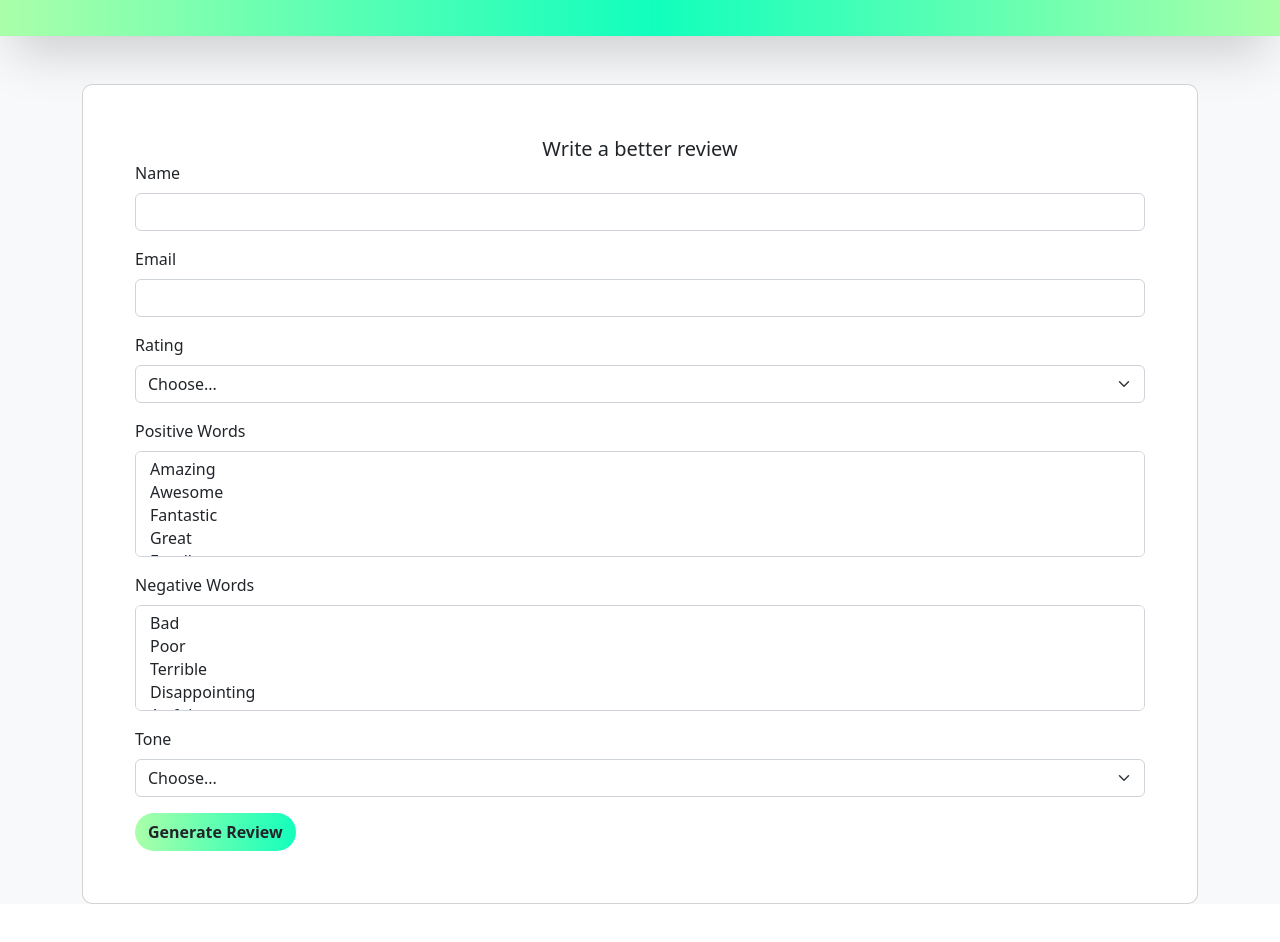
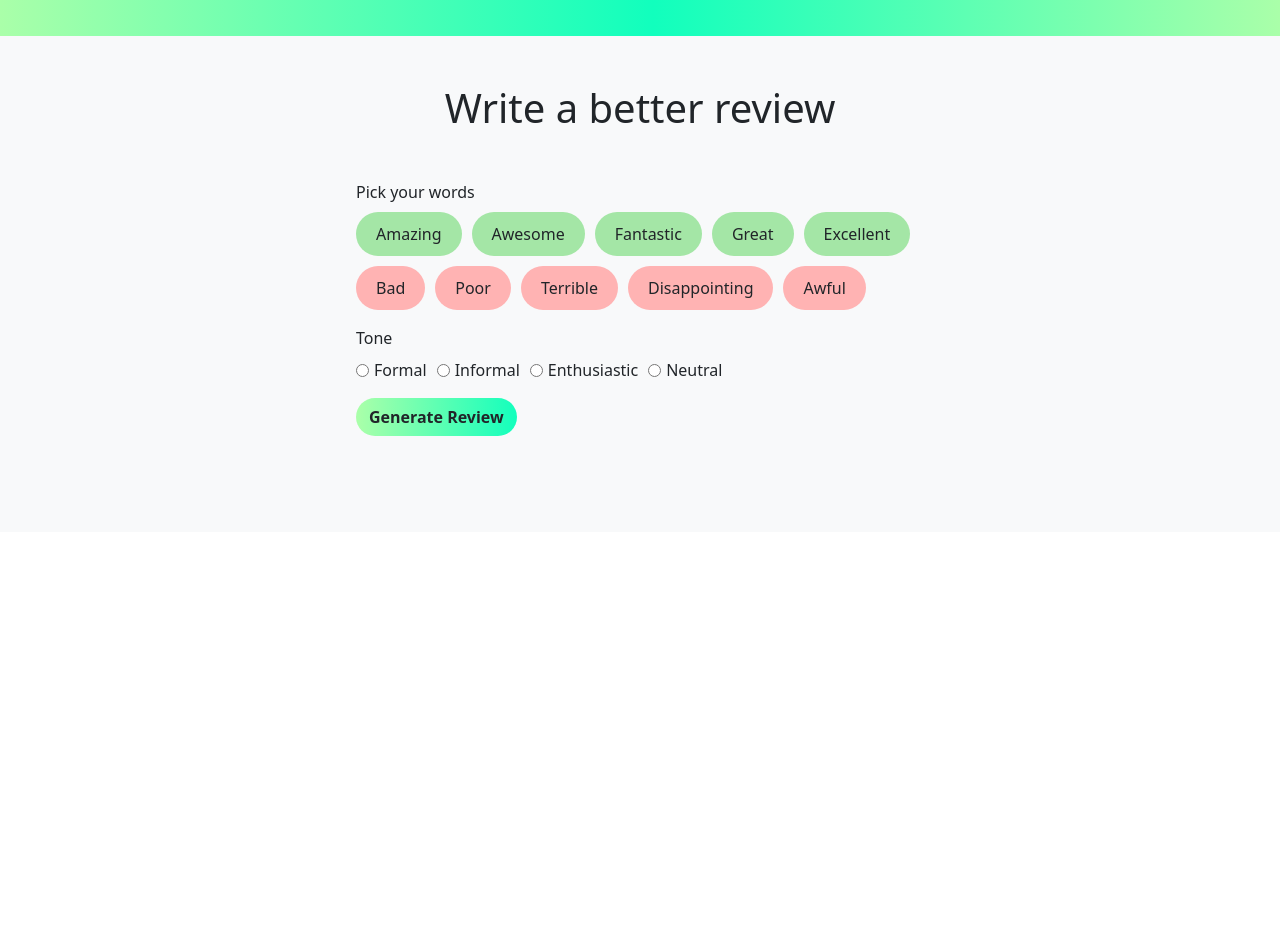
Before and after one commit to yohanJS/aira-app, a Vue app: page / in a window 1280 px wide. Shown: the part 820-1762 px from the top of the page. After the commit the page ends 1352 px from the top, so only its background shows below. Built offline with nearby package versions, Linux system fonts and the light colour scheme.

Commit message:
testing the form style

```diff
--- a/src/components/GenerateReviewSection.vue
+++ b/src/components/GenerateReviewSection.vue
@@ -1,57 +1,39 @@
 <template>
-  <div class="container my-5">
-    <div class="card mb-4">
-      <div class="card-body">
-        <h5 class="card-title">Write a better review</h5>
-        <form @submit.prevent="generateReview" class="text-start">
-          <div class="mb-3">
-            <label for="name" class="form-label">Name</label>
-            <input type="text" class="form-control" id="name" v-model="form.name" required>
+  <div class="container-fluid bg-light pt-5 pb-5">
+    <div class="row d-flex justify-content-center mb-4">
+      <div class="col-xs-12 col-md-6">
+        <h5 class="display-6">Write a better review</h5>
+        <form @submit.prevent="generateReview" class="p-4 text-start">
+          <div class="mb-3 pt-3">
+            <label class="form-label">Pick your words</label>
+            <div class="word-bubbles">
+              <div
+                v-for="word in words"
+                :key="word.value"
+                class="bubble"
+                :class="{'selected': selectedWords.includes(word.value), 'positive': word.type === 'positive', 'negative': word.type === 'negative'}"
+                @click="toggleWordSelection(word.value)"
+              >
+                {{ word.label }}
+              </div>
+            </div>
           </div>
           <div class="mb-3">
-            <label for="email" class="form-label">Email</label>
-            <input type="email" class="form-control" id="email" v-model="form.email" required>
+            <label class="form-label">Tone</label>
+            <div class="radio-buttons">
+              <label>
+                <input type="radio" value="formal" v-model="form.tone"> Formal
+              </label>
+              <label>
+                <input type="radio" value="informal" v-model="form.tone"> Informal
+              </label>
+              <label>
+                <input type="radio" value="enthusiastic" v-model="form.tone"> Enthusiastic
+              </label>
+              <label>
+                <input type="radio" value="neutral" v-model="form.tone"> Neutral
+              </label>
             </div>
-          <div class="mb-3">
-            <label for="rating" class="form-label">Rating</label>
-            <select class="form-select" id="rating" v-model="form.rating" required>
-              <option selected disabled value="">Choose...</option>
-              <option value="5">5 - Excellent</option>
-              <option value="4">4 - Good</option>
-              <option value="3">3 - Average</option>
-              <option value="2">2 - Poor</option>
-              <option value="1">1 - Terrible</option>
-            </select>
-          </div>
-          <div class="mb-3">
-            <label for="positive-words" class="form-label">Positive Words</label>
-            <select class="form-select" id="positive-words" v-model="form.positiveWords" multiple>
-              <option value="amazing">Amazing</option>
-              <option value="awesome">Awesome</option>
-              <option value="fantastic">Fantastic</option>
-              <option value="great">Great</option>
-              <option value="excellent">Excellent</option>
-            </select>
-          </div>
-          <div class="mb-3">
-            <label for="negative-words" class="form-label">Negative Words</label>
-            <select class="form-select" id="negative-words" v-model="form.negativeWords" multiple>
-              <option value="bad">Bad</option>
-              <option value="poor">Poor</option>
-              <option value="terrible">Terrible</option>
-              <option value="disappointing">Disappointing</option>
-              <option value="awful">Awful</option>
-            </select>
-          </div>
-          <div class="mb-3">
-            <label for="tone" class="form-label">Tone</label>
-            <select class="form-select" id="tone" v-model="form.tone" required>
-              <option selected disabled value="">Choose...</option>
-              <option value="formal">Formal</option>
-              <option value="informal">Informal</option>
-              <option value="enthusiastic">Enthusiastic</option>
-              <option value="neutral">Neutral</option>
-            </select>
           </div>
           <button type="submit" class="btn rounded-pill btn-grad text-dark fw-bold m-0">Generate Review</button>
         </form>
@@ -70,37 +52,68 @@
 
 <style scoped>
 .btn-grad {
-            background-image: linear-gradient(to right, #AAFFA9 0%, #11FFBD  51%, #AAFFA9  100%);
+  background-image: linear-gradient(to right, #AAFFA9 0%, #11FFBD 51%, #AAFFA9 100%);
   text-align: center;
   transition: 0.5s;
   background-size: 200% auto;
 }
 
 .btn-grad:hover {
-            background-position: right center; /* change the direction of the change here */
+  background-position: right center;
   color: #fff;
   text-decoration: none;
+}
+
+.word-bubbles {
+  display: flex;
+  flex-wrap: wrap;
+  gap: 10px;
+}
+
+.bubble {
+  display: inline-block;
+  padding: 10px 20px;
+  border-radius: 50px;
+  background-color: #e0e0e0;
+  cursor: pointer;
+  transition: background-color 0.3s;
+}
+
+.bubble.positive {
+  background-color: #a4e6a6;
+}
+
+.bubble.negative {
+  background-color: #ffb3b3;
+}
+
+.bubble.selected {
+  background-image: linear-gradient(to right, #AAFFA9 0%, #11FFBD 51%, #AAFFA9 100%);
+  color: #fff;
+}
+
+.bubble:hover {
+  background-color: #c0c0c0;
+}
+
+.radio-buttons {
+  display: flex;
+  gap: 10px;
+}
+
+.radio-buttons label {
+  display: flex;
+  align-items: center;
+  cursor: pointer;
+}
+
+.radio-buttons input[type="radio"] {
+  margin-right: 5px;
 }
 
 .reviews {
   max-height: 400px;
   overflow-y: auto;
-}
-
-.card {
-  border-radius: 10px;
-}
-
-.card-body {
-  padding: 20px;
-}
-
-.card-title {
-  margin-bottom: 0;
-}
-
-.card-subtitle {
-  margin-top: 5px;
 }
 </style>
 
@@ -112,21 +125,36 @@ export default {
         name: '',
         email: '',
         rating: '',
-        positiveWords: [],
-        negativeWords: [],
         tone: ''
       },
       generatedReview: '',
-      reviews: [
-        { id: 1, name: 'John Doe', email: 'john@example.com', rating: 5, text: 'Excellent product!' },
-        { id: 2, name: 'Jane Smith', email: 'jane@example.com', rating: 4, text: 'Very good, will recommend!' }
-      ]
+      words: [
+        { value: 'amazing', label: 'Amazing', type: 'positive' },
+        { value: 'awesome', label: 'Awesome', type: 'positive' },
+        { value: 'fantastic', label: 'Fantastic', type: 'positive' },
+        { value: 'great', label: 'Great', type: 'positive' },
+        { value: 'excellent', label: 'Excellent', type: 'positive' },
+        { value: 'bad', label: 'Bad', type: 'negative' },
+        { value: 'poor', label: 'Poor', type: 'negative' },
+        { value: 'terrible', label: 'Terrible', type: 'negative' },
+        { value: 'disappointing', label: 'Disappointing', type: 'negative' },
+        { value: 'awful', label: 'Awful', type: 'negative' }
+      ],
+      selectedWords: []
     };
   },
   methods: {
+    toggleWordSelection(wordValue) {
+      if (this.selectedWords.includes(wordValue)) {
+        this.selectedWords = this.selectedWords.filter(word => word !== wordValue);
+      } else {
+        this.selectedWords.push(wordValue);
+      }
+    },
     generateReview() {
-      const positiveWords = this.form.positiveWords.join(', ');
-      const negativeWords = this.form.negativeWords.join(', ');
+      const selectedWords = this.words.filter(word => this.selectedWords.includes(word.value));
+      const positiveWords = selectedWords.filter(word => word.type === 'positive').map(word => word.label).join(', ');
+      const negativeWords = selectedWords.filter(word => word.type === 'negative').map(word => word.label).join(', ');
       this.generatedReview = `Name: ${this.form.name}
       Email: ${this.form.email}
       Rating: ${this.form.rating}
--- a/src/components/Hero.vue
+++ b/src/components/Hero.vue
@@ -1,7 +1,7 @@
 <template>
   <div class="container-fluid">
     <div class="row g-0">
-      <div class="col-md-12 shadow-lg position-relative">
+      <div class="col-md-12 position-relative">
         <div class="row d-flex flex-column bg-color pt-5 align-items-center text-center text-white" style="top: 0; left: 0; height: 100vh; z-index: 1;">
           <div id="section" class="col-12 mt-5">
 
```
Lines whose indentation alone changed are shown as unchanged.
